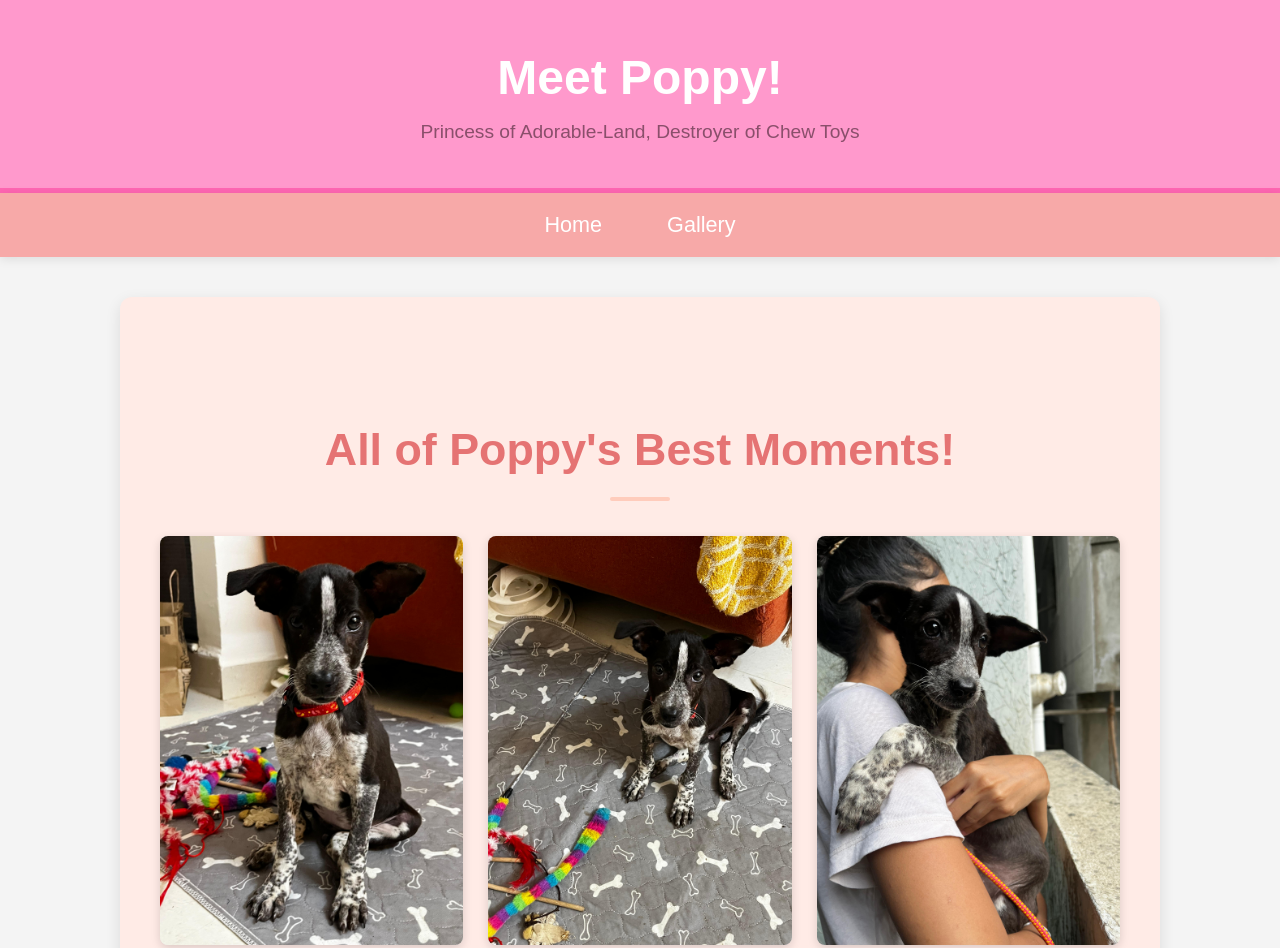
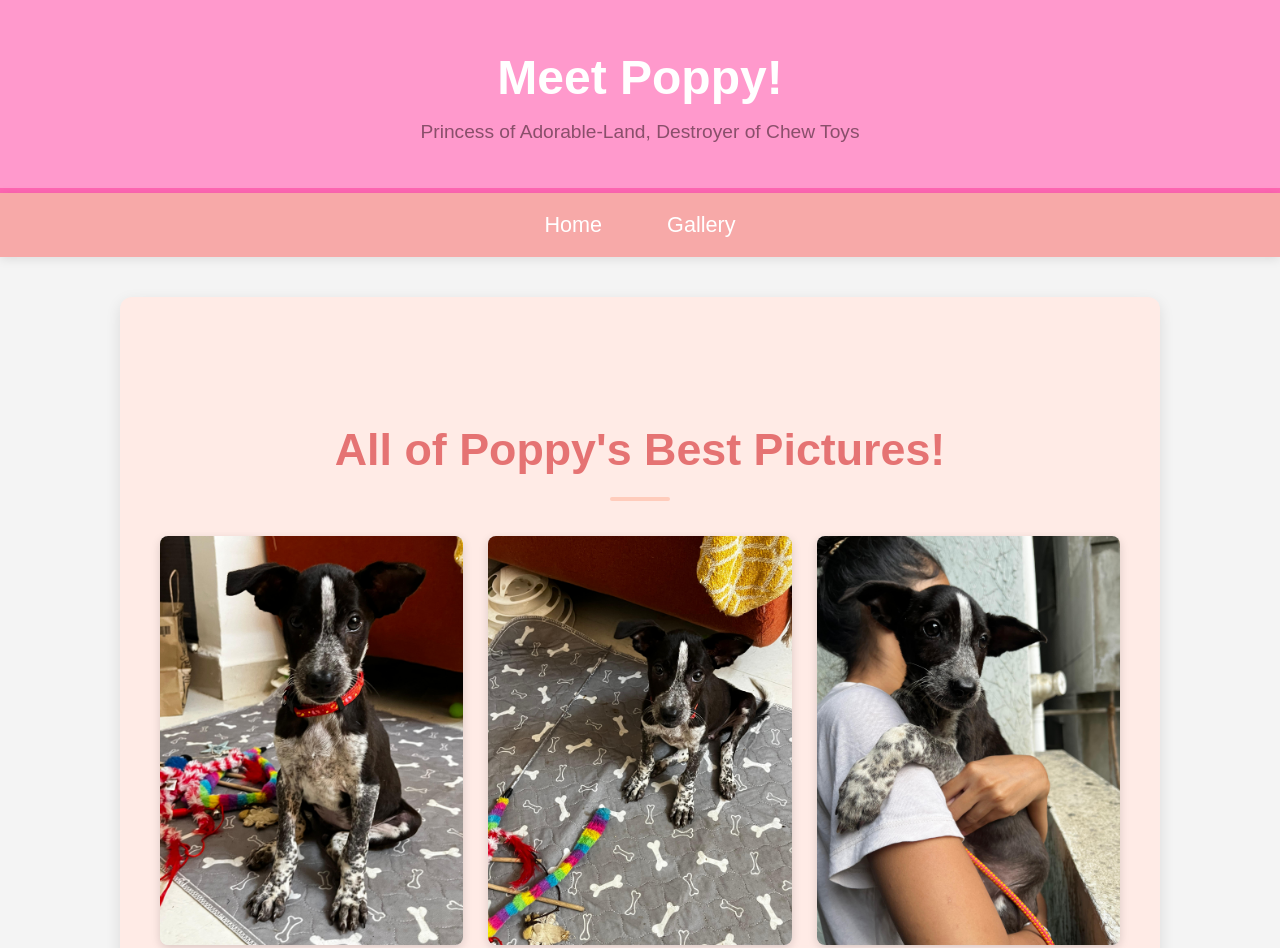
Before and after one commit to abhinavbandaru/abhinavbandaru.github.io, a plain HTML site: page gallery.html in a window 1280 px wide. Shown: the top 948 px of the page. Drawn offline with Linux system fonts and the light colour scheme.

Commit message:
text update

```diff
--- a/gallery.html
+++ b/gallery.html
@@ -22,7 +22,7 @@
     </nav>
 
     <section id="photo-video-grid"> <div class="container">
-            <h2>All of Poppy's Best Moments!</h2> <div class="grid-container"> <div class="grid-item">
+            <h2>All of Poppy's Best Pictures!</h2> <div class="grid-container"> <div class="grid-item">
                     <img src="images/poppyQueen.jpeg" alt="Poppy looking adorable">
                 </div>
                 <!-- <div class="grid-item">
```
